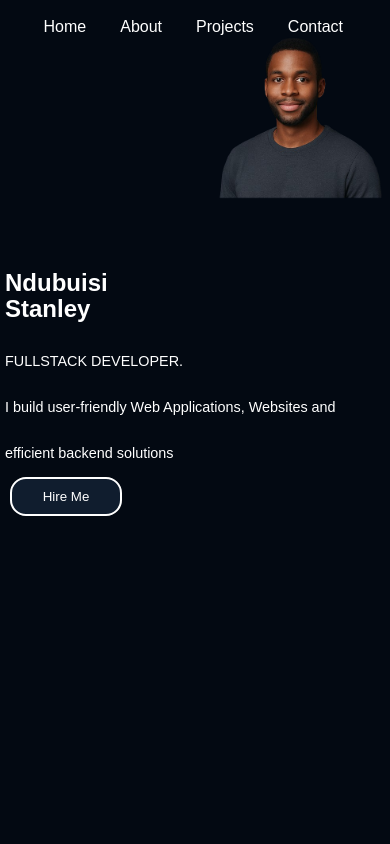
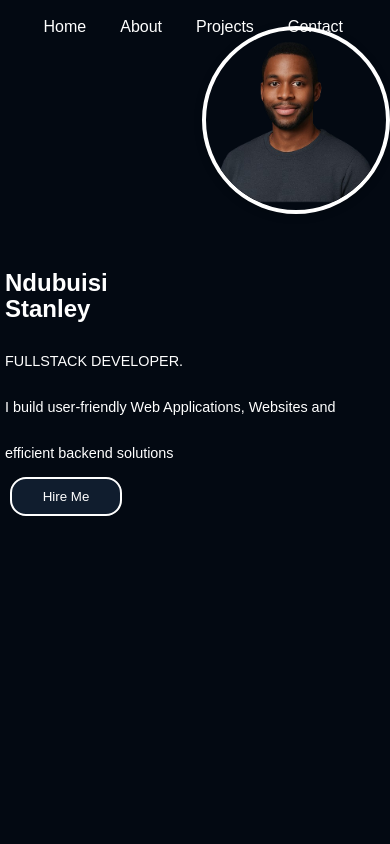
Before and after one commit to Haxel51/Portfolio, a plain HTML site: page index.html in a window 390 px wide. Shown: the top 844 px of the page. Drawn offline with Linux system fonts and the light colour scheme.

Commit message:
updating my file

```diff
--- a/style.css
+++ b/style.css
@@ -131,6 +131,9 @@ hr {
     top: 10px;
     right: 0;
     margin-right: 0;
+    border: 4px solid #fff;
+    border-radius: 50%;
+    box-shadow: 0 2px 8px rgba(0,0,0,0.2);
   }
   .profile-img + hr {
     width: 90vw;
```
